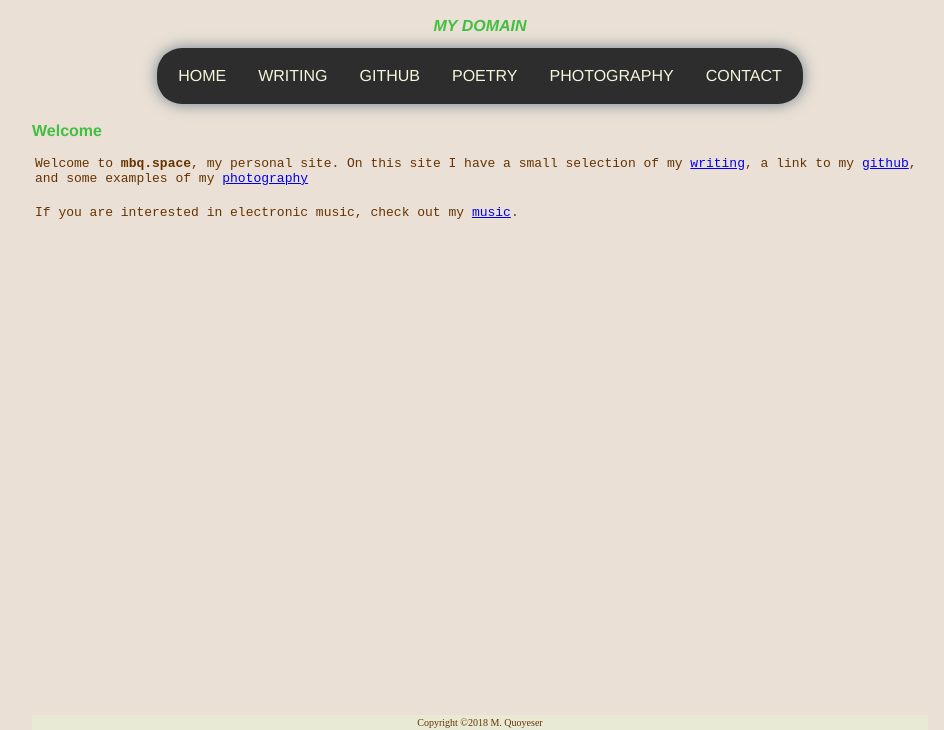
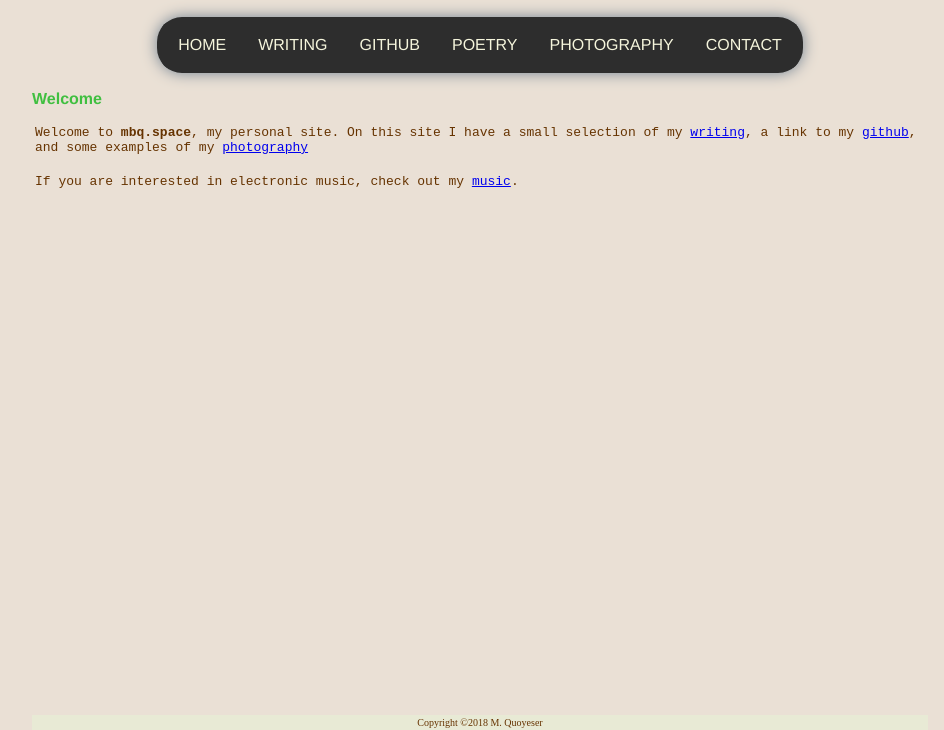
Before and after one commit to mopfunk/homesite, a plain HTML site: page index.html in a window 1280 px wide. Shown: the part 100-830 px from the top of the page, without its empty margins (160-1104 px from the left). Drawn offline with Linux system fonts and the light colour scheme.

Commit message:
Took out h2 'my domain' header

```diff
--- a/index.html
+++ b/index.html
@@ -13,7 +13,7 @@
   <hgroup>
     <h1>Marcus Quoyeser</h1>
     <!--<img src="cropped_moscow.jpg" alt="Moscow, Nov 2015" align="middle">-->
-    <h2><em>My Domain</em></h2>
+
   </hgroup>
   <nav>
     <ul>
```
Also changed, not shown: clearconcise.html (+1 -1 lines), contact.html (+1 -1 lines), github.html (+1 -1 lines), homesitetemplate1.html (+1 -1 lines), photos.html (+1 -1 lines), poetry.html (+1 -1 lines), threehabits.html (+1 -1 lines), writing.html (+1 -1 lines).
